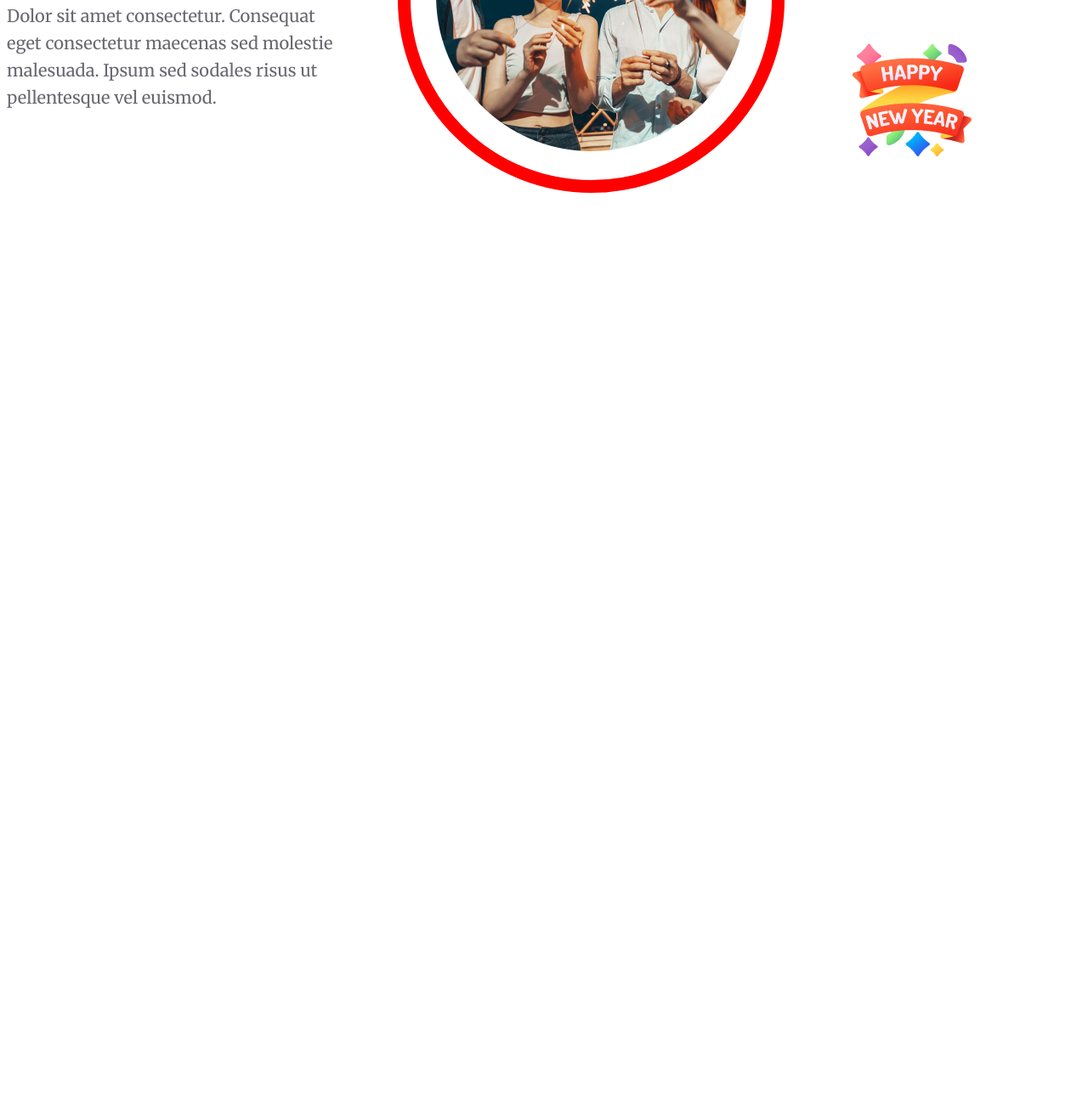
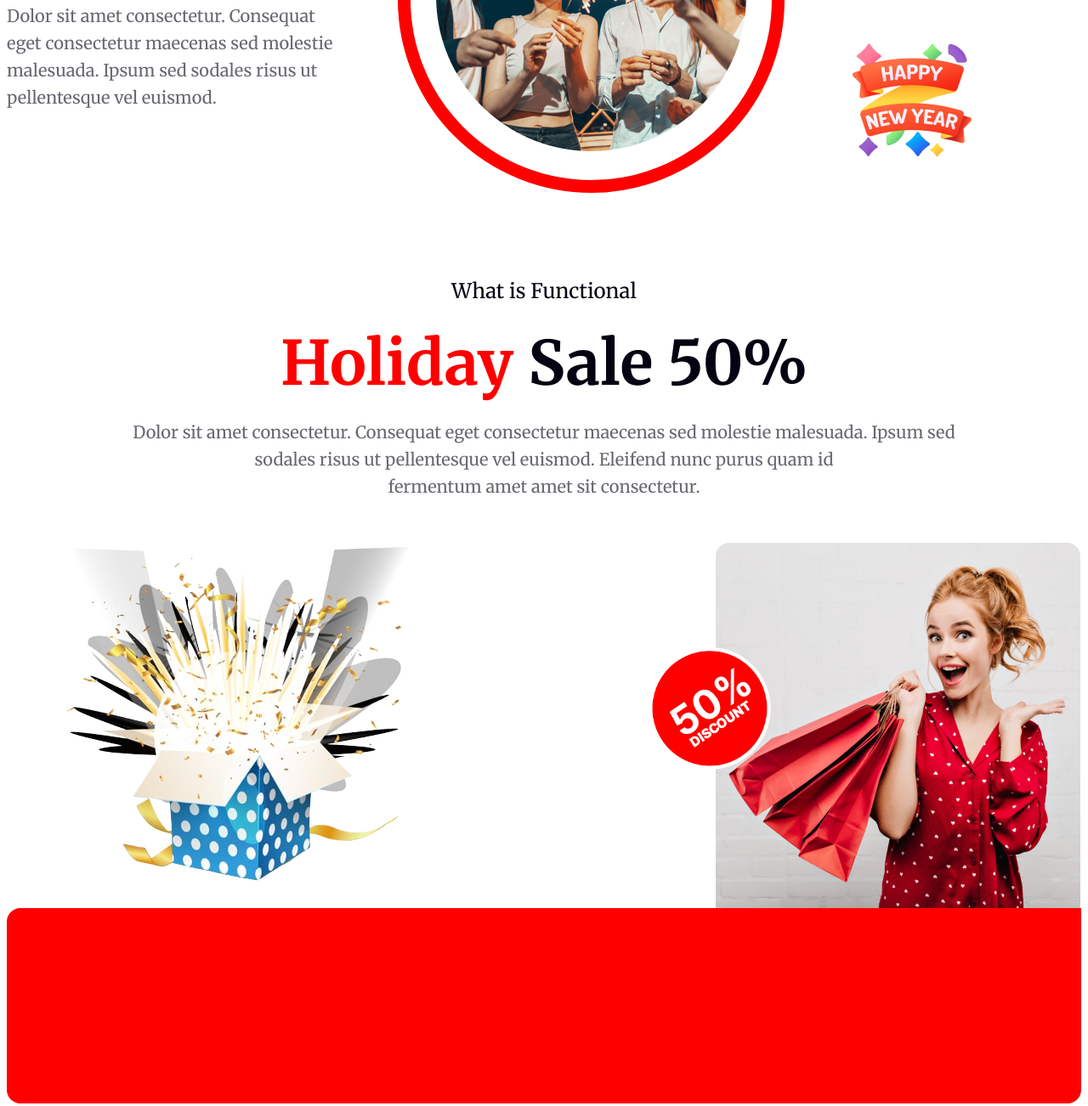
Before and after one commit to yasinmunn/new-year-special, a plain HTML site: page index.html in a window 1280 px wide. Shown: the part 3072-4374 px from the top of the page at 85% size. Before the commit the page ends 3399 px from the top, so only its background shows below. Drawn offline with Linux system fonts and the light colour scheme.

Commit message:
2 more section added

```diff
--- a/index.html
+++ b/index.html
@@ -63,6 +63,20 @@
                 <img class="section-five-img" src="./images/Group 96.png" alt="">
             </div>
         </div>
+        <section class="section-one">
+                <div class="section-content">
+                    <p class="section-greeting">What is Functional</p>
+                    <h1 class="section-title"><span class="span">Holiday</span> Sale 50%</h1>
+                    <p class="section-description">Dolor sit amet consectetur. Consequat eget consectetur maecenas sed molestie malesuada. Ipsum sed<br>sodales risus ut pellentesque vel euismod. Eleifend nunc purus quam id<br> fermentum amet amet sit consectetur.</p>
+                </div>
+                <div class="discount-img">
+                    <div class="gift-img" ><img src="./images/Group_75.png" alt=""></div>
+                    <div class="discount-50">
+                        <img class="discount-inner-img" src="./images/Group 44.png" alt="">
+                    </div>
+                </div>
+                <div class="red-bg"></div>
+        </section>
 
     </main>
 </body>
--- a/style/style.css
+++ b/style/style.css
@@ -265,3 +265,70 @@ button{
 }
 
 /* sections six style start here */
+
+.section-content{
+    text-align: center;
+    margin-bottom: 50px;
+
+}
+.section-greeting{
+    color: #070211;
+    font-size: 24px;
+    font-weight: 500;
+    line-height: normal;
+}
+.section-title{
+    color: #070211;
+    font-family: Merriweather;
+    font-size: 72px;
+    font-weight: 900;
+    margin: 0px;
+}
+.span{
+    color: #F00;
+    text-align: center;
+    font-family: Merriweather;
+    font-size: 72px;
+    font-weight: 900;
+}
+.section-description{
+    color: rgba(7, 2, 17, 0.60);
+    font-size: 20px;
+    line-height: 32px;
+}
+
+/* section seven styhle */
+
+.discount-img{
+    display: flex;
+    justify-content:space-between;
+
+
+}
+
+.red-bg{
+    border-radius: 16px 0px 16px 16px;
+    background: #F00;
+    height: 230px;
+    margin-top: -30px;
+    position: relative;
+}
+.discount-50{
+    background: url('/images/Rectangle\ 1.png');
+    background-repeat: no-repeat;
+    width: 430px;
+    height: 430px;
+    margin-bottom: 0px;
+    position: relative;
+}
+.discount-inner-img {
+    width: 200px;
+    height: 200px;
+    position: absolute;
+    top: 50%;
+    left: -25%;
+    transform: translateY(-60%);
+}
+.gift-img{
+
+}
```
Also changed, not shown: images/Group_75.png (added).
